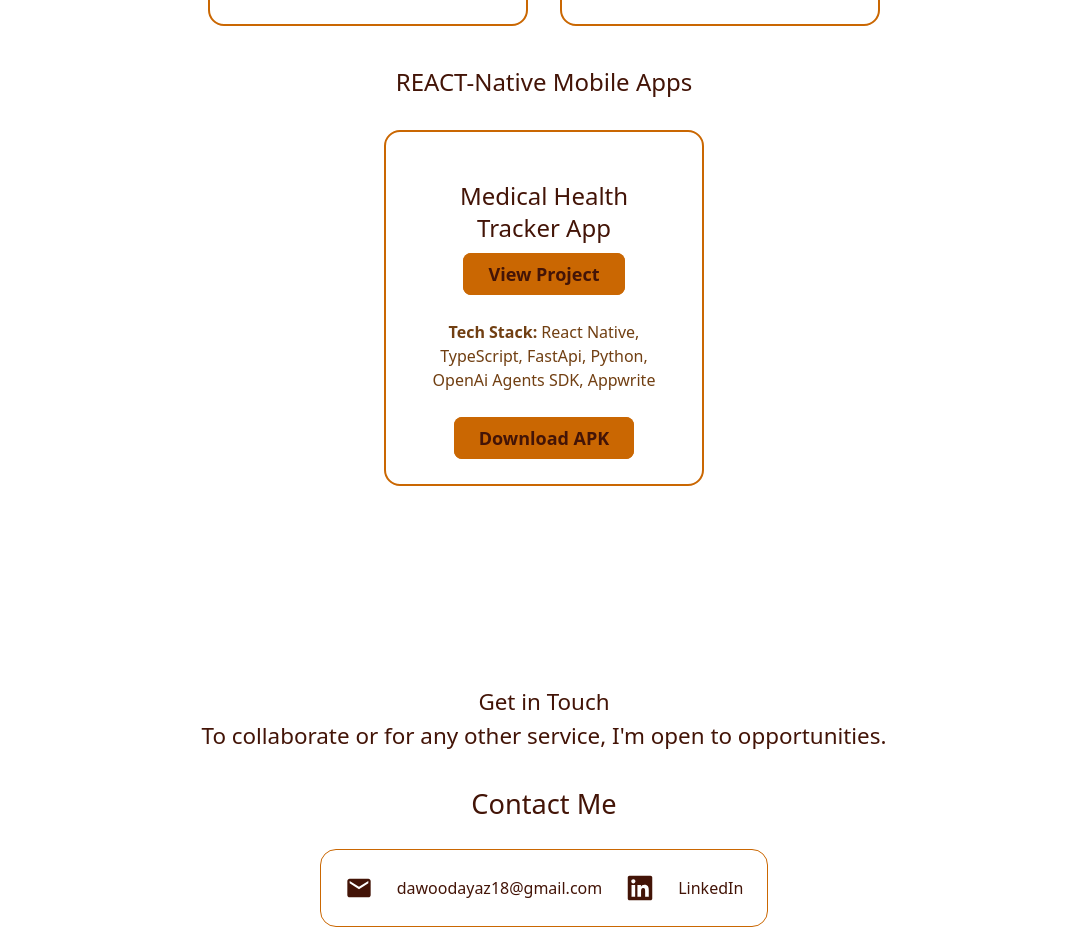
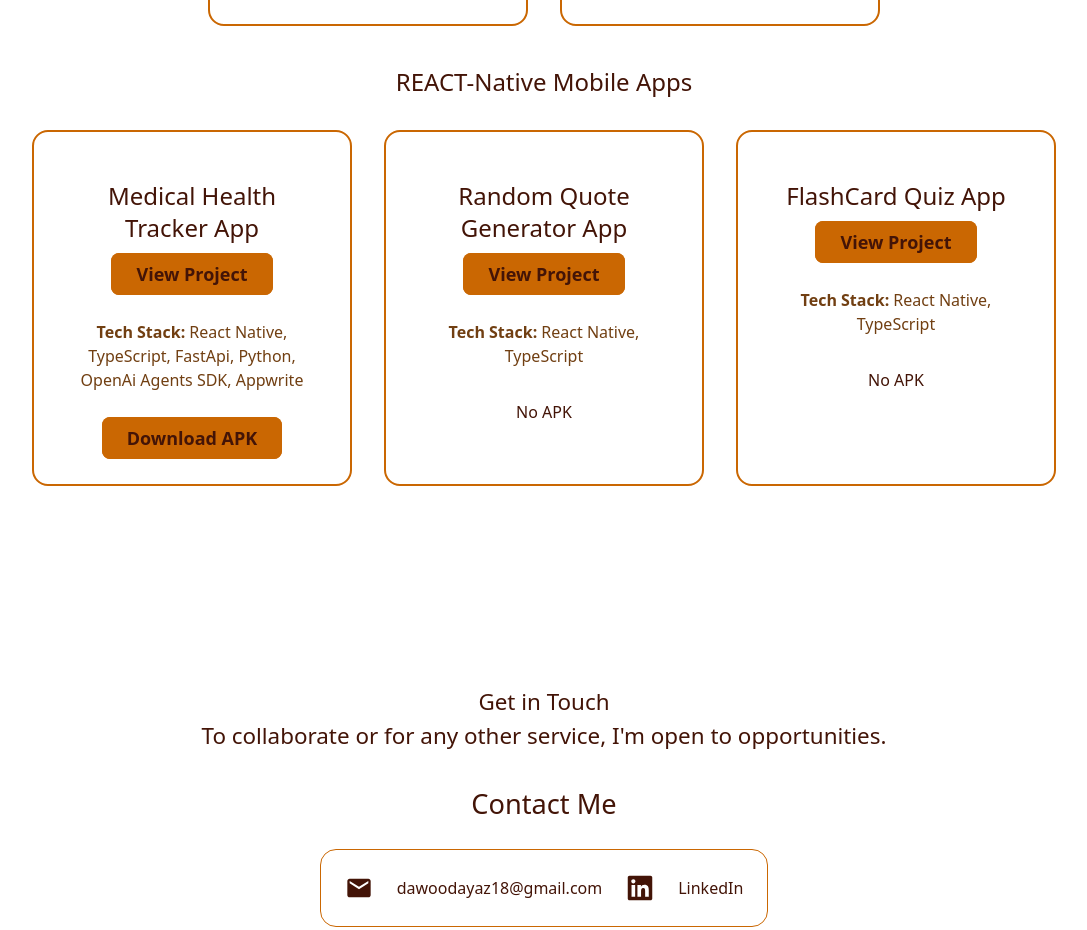
Before and after one commit to Dawoodayaz20/Portfolio, a React (Vite) app: page / in a window 1280 px wide. Shown: the part 4080-5010 px from the top of the page, without its empty margins (96-1183 px from the left). Built offline with nearby package versions, Linux system fonts and the light colour scheme.

Commit message:
Add conditional rendering for APK download link

```diff
--- a/src/App.jsx
+++ b/src/App.jsx
@@ -113,12 +113,18 @@ class App extends React.Component {
                 <div className="flex flex-wrap justify-center gap-8">
                 {[
                   { title: "Medical Health Tracker App" , link:"https://github.com/Dawoodayaz20/Medical-Health-Tracker-App.git", Tech_Stack: "React Native, TypeScript, FastApi, Python, OpenAi Agents SDK, Appwrite", DownloadLink:"https://expo.dev/accounts/daud21/projects/MedicalHealthTrackerApp/builds/129e820d-3039-4b43-a0fe-de49b0797472"},
+                  {title: "Random Quote Generator App" , link:"https://github.com/Dawoodayaz20/CodeAlpha_Random_Quote_Generator_App.git", Tech_Stack: "React Native, TypeScript"},
+                  {title: "FlashCard Quiz App" , link:"https://github.com/Dawoodayaz20/CodeAlpha_FlashCard_Quiz_App.git", Tech_Stack: "React Native, TypeScript"}
                 ].map((pro,lin) => (
                   <div key={lin} className="border-2 border-[#ca6702] rounded-2xl p-8 w-80 text-center hover:text-[#ca6702] transition-all">
                     <p className="text-2xl my-4">{pro.title}</p>
                     <a href={pro.link} className="px-6 py-2 bg-[#ca6702] text-orange-950 font-bold text-lg rounded-lg hover:bg-[#ca6702] hover:text-white border border-[#ca6702] transition-all">View Project</a>
                     <p className='mt-8 mb-8 text-yellow-900 text-base'><b>Tech Stack: </b>{pro.Tech_Stack}</p>
-                    <a href={pro.DownloadLink} className="px-6 py-2 bg-[#ca6702] text-orange-950 font-bold text-lg rounded-lg hover:bg-[#ca6702] hover:text-white border border-[#ca6702] transition-all">Download APK</a>
+                    {pro.DownloadLink ?
+                      <a href={pro.DownloadLink} className="px-6 py-2 bg-[#ca6702] text-orange-950 font-bold text-lg rounded-lg hover:bg-[#ca6702] hover:text-white border border-[#ca6702] transition-all">Download APK</a>
+                      :
+                      <p>No APK</p>
+                    }
                   </div>
               ))}
               </div>
```
